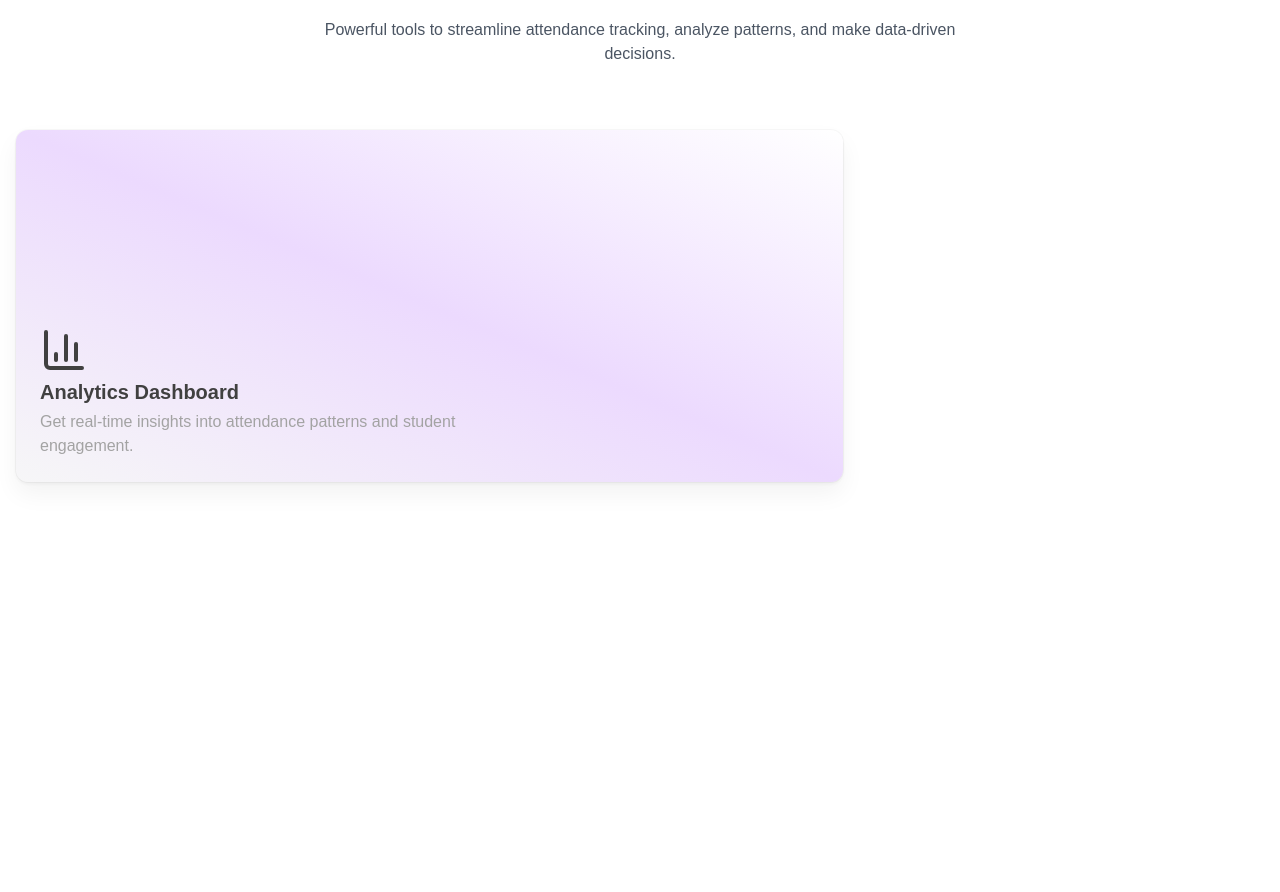
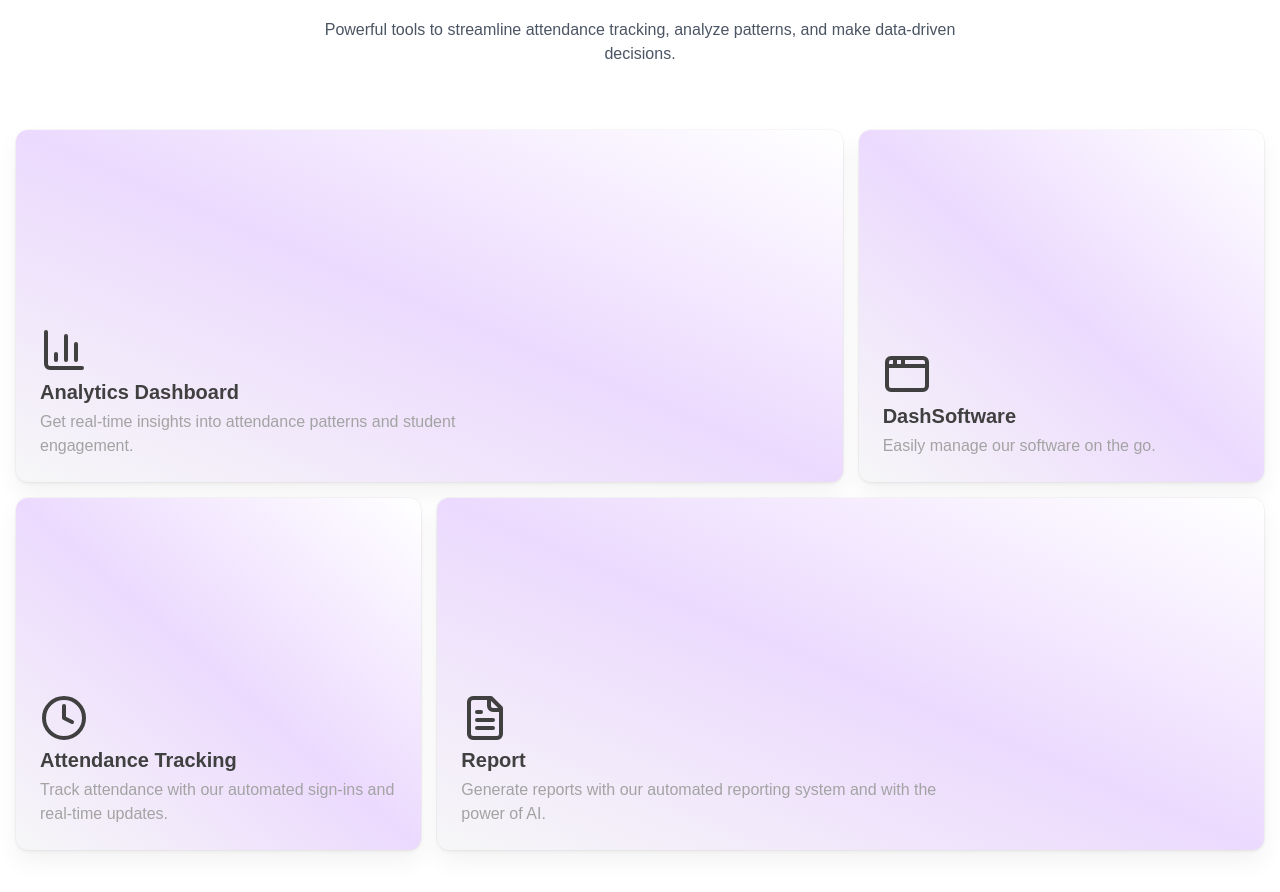
Before and after one commit to RayDV/dashtech-rep, a Next.js app: page / in a window 1280 px wide. Shown: the part 1348-2240 px from the top of the page. Before the commit the page ends 1878 px from the top, so only its background shows below. Built offline with nearby package versions, Linux system fonts and the light colour scheme.

Commit message:
Finished building the bento layout

```diff
--- a/app/page.tsx
+++ b/app/page.tsx
@@ -12,11 +12,11 @@ import { motion } from "framer-motion";
 // Animation variants
 const fadeInUp = {
   hidden: { opacity: 0, y: 20 },
-  visible: { opacity: 1, y: 0},
+  visible: { opacity: 1, y: 0 },
 };
 
 const staggerChildren = {
-  hidden: {opacity: 0},
+  hidden: { opacity: 0 },
   visible: {
     opacity: 1,
     transition: {
@@ -33,7 +33,7 @@ export default function Home() {
           initial="hidden"
           animate="visible"
           variants={fadeInUp}
-          transition={{duration: 0.5}}
+          transition={{ duration: 0.5 }}
           className="relative bg-purple-950/15 dark:bg-purple-950/15 bg-[radial-gradient(ellipse_20%_80%_at_50%_-20%,rgba(120,119,198,0.15),rgba(255,255,255,0))] dark:bg-[radial-gradient(ellipse_20%_80%_at_50%_-20%,rgba(120,119,198,0.3),rgba(255,255,255,0))]"
         >
           <HeroSection
@@ -62,7 +62,7 @@ export default function Home() {
           variants={fadeInUp}
           className="bg-background mt-24 mb-8"
         >
-            <ClientsSection />
+          <ClientsSection />
         </motion.div>
 
         <div className="bg-background">
@@ -78,7 +78,7 @@ export default function Home() {
               variants={fadeInUp}
             >
               <h3 className="text-sm text-gray-600 dark:text-gray-400 group font-geist mx-auto px-5 py-2 bg-gradient-to-tr from-zinc-300/20 via-gray-400/20 to-transparent dark:from-zinc-300/5 dark:via-gray-400/5 border-[2px] border-black/5 dark:border-white/5 rounded-3xl w-fit">
-                  Features
+                Features
               </h3>
               <h2 className="text-3xl tracking-tighter font-geist bg-clip-text text-transparent mx-auto md:text-4xl bg-[linear-gradient(180deg,_#000_0%,_rgba(0,_0,_0,_0.75)_100%)] dark:bg-[linear-gradient(180deg,_#FFF_0%,_rgba(255,_255,_255,_0.00)_202.08%)]">
                 Everything you need to
@@ -88,9 +88,8 @@ export default function Home() {
                 </span>
               </h2>
               <p className="max-w-2xl mx-auto text-gray-600 dark:text-gray-300">
-                                Powerful tools to streamline attendance
-                                tracking, analyze patterns, and make data-driven
-                                decisions.
+                Powerful tools to streamline attendance tracking, analyze
+                patterns, and make data-driven decisions.
               </p>
             </motion.div>
 
@@ -115,9 +114,50 @@ export default function Home() {
                   href="/dashboard"
                   cta="View Analytics"
                 />
+                <BentoCard
+                  name="DashSoftware"
+                  className="md:col-span-1"
+                  background={
+                    <motion.div
+                      variants={fadeInUp}
+                      className="absolute inset-0 bg-gradient-to-tr from-zinc-300/20 via-purple-400/30 to-transparent dark:from-zinc-300/5 dark:via-purple-400/20"
+                    />
+                  }
+                  Icon={AppWindow}
+                  description="Easily manage our software on the go."
+                  href="/dashboard"
+                  cta="Manage Dash Software"
+                />
+                <BentoCard
+                  name="Attendance Tracking"
+                  className="md:col-span-1"
+                  background={
+                    <motion.div
+                      variants={fadeInUp}
+                      className="absolute inset-0 bg-gradient-to-tr from-zinc-300/20 via-purple-400/30 to-transparent dark:from-zinc-300/5 dark:via-purple-400/20"
+                    />
+                  }
+                  Icon={Clock}
+                  description="Track attendance with our automated sign-ins and real-time updates."
+                  href="/dashboard"
+                  cta="Track Now"
+                />
+                <BentoCard
+                  name="Report"
+                  className="md:col-span-2"
+                  background={
+                    <motion.div
+                      variants={fadeInUp}
+                      className="absolute inset-0 bg-gradient-to-tr from-zinc-300/20 via-purple-400/30 to-transparent dark:from-zinc-300/5 dark:via-purple-400/20"
+                    />
+                  }
+                  Icon={FileText}
+                  description="Generate reports with our automated reporting system and with the power of AI."
+                  href="/dashboard"
+                  cta="View Activities"
+                />
               </BentoGrid>
             </motion.div>
-
           </motion.section>
         </div>
       </main>
```
